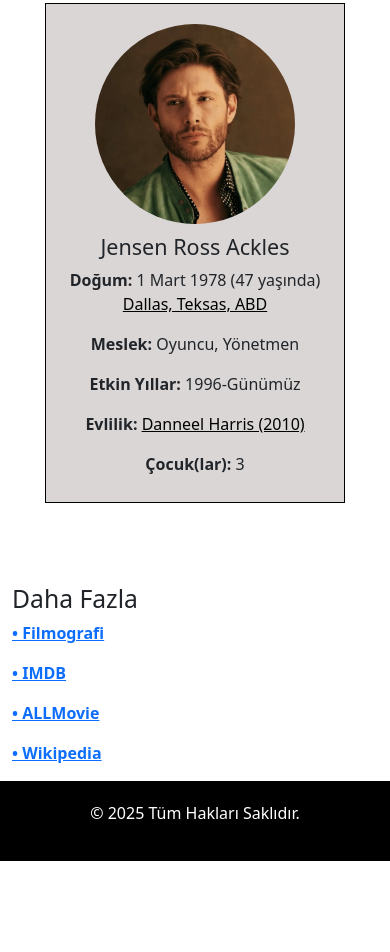
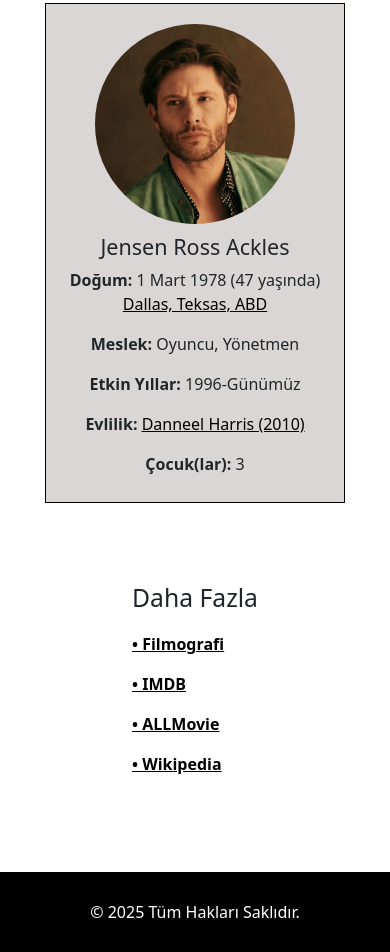
Before and after one commit to ylmzbaran/jensenackles, a plain HTML site: page hakkinda.html in a window 390 px wide. Shown: the part 959-1911 px from the top of the page. Before the commit the page ends 1820 px from the top, so only its background shows below. Drawn offline with nearby package versions, Linux system fonts and the light colour scheme.

Commit message:
Update style.css

```diff
--- a/style.css
+++ b/style.css
@@ -5,6 +5,8 @@
 
 body{
     background-color: rgb(255, 255, 255);
+    height: 100%;
+    margin: 0;
 }
 
 .sec1{
@@ -163,7 +165,9 @@ body{
 
 .gsct1{
     display: flex;
+
     text-align: center;
+
     margin-top: 20px;
 
 }
@@ -201,7 +205,6 @@ body{
 
 .hsctn1{
     margin-top: 80px;
-    margin-bottom: 81px;
 }
 
 .hknd{
@@ -220,11 +223,32 @@ body{
 .ftrblck{
     background-color: black;
     color: white;
-    text-align: center;
-    padding: 20px;
+    height: 80px;
+    width: 100%;
+    display: flex;
+    justify-content: center;
+    align-items: center;
+}
+
+
+.ftrblck p{
+   margin: 0;
 }
 
 .fgsctn1{
+    margin-top: 80px;
+    margin-bottom: 80px;
+}
+
+.df p a{
+    color: black;
+}
+
+.df h2{
+    margin-bottom: 20px;
+}
+
+.dahafazla{
     margin-top: 80px;
     margin-bottom: 80px;
 }
@@ -283,6 +307,10 @@ body{
 }
 
 @media only screen and (max-width: 767px) {
+    .df{
+       display: flex;
+       justify-content: center;
+    }
     .hknd{
         display:block;
         margin-top: -20px;
```
